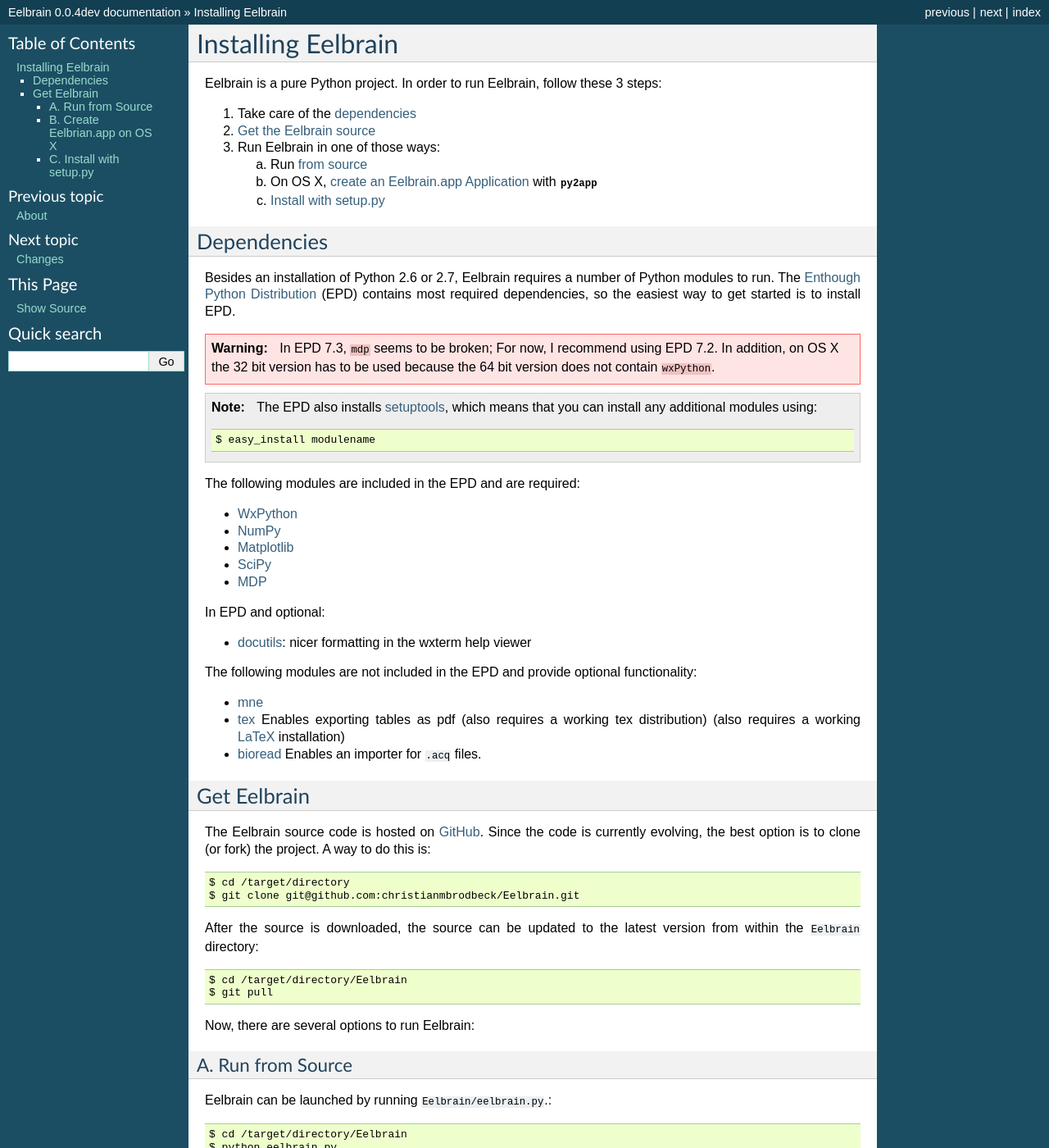
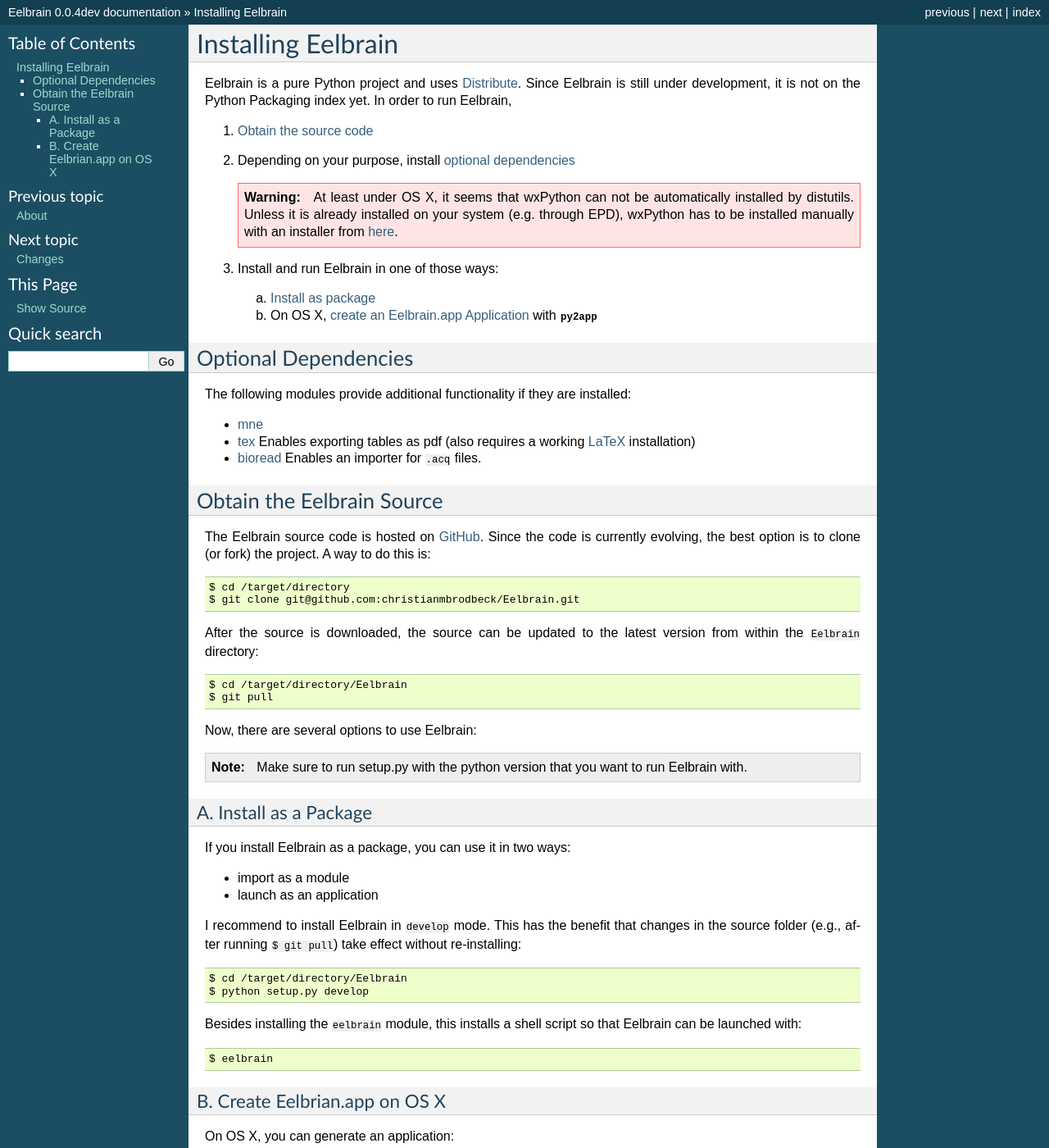
Before and after one commit to christianbrodbeck/Eelbrain, a Sphinx documentation site: the page built from doc/Installing.rst, in a window 1280 px wide and 1400 px high. Shown: the whole window at 82% size. Built offline with Sphinx 7.4.7, drawn with Linux system fonts in a browser that asks for light colours; formulas are drawn with MathJax 3; some of the changed text lies outside the part shown.

Commit message:
DOC: installing with distribute

```diff
--- a/doc/Installing.rst
+++ b/doc/Installing.rst
@@ -3,71 +3,45 @@
 Installing Eelbrain
 ===================
 
-Eelbrain is a pure Python project. In order to run Eelbrain, follow
-these 3 steps:
+Eelbrain is a pure Python project and uses `Distribute
+<http://packages.python.org/distribute/setuptools.html>`_.
+Since Eelbrain is still under development, it is not on the Python Packaging
+index yet. In order to run Eelbrain,
 
-#.  Take care of the :ref:`dependencies <installing-dependencies>`
-#.  :ref:`Get the Eelbrain source <installing-eelbrain>`
-#.  Run Eelbrain in one of those ways:
+#.  :ref:`Obtain the source code <obtain-source>`
+#.  Depending on your purpose, install :ref:`optional dependencies <dependencies>`
 
-    a. Run :ref:`from source <run-from-source>`
-    b. On OS X, :ref:`create an Eelbrain.app Application <installing-OS-X>`
+    .. warning::
+        At least under OS X, it seems that wxPython can not be automatically
+        installed by distutils. Unless it is already installed on your system
+        (e.g. through EPD), wxPython has to be installed manually with an installer
+        from `here <http://www.wxpython.org/download.php>`_.
+
+#.  Install and run Eelbrain in one of those ways:
+
+    a. :ref:`Install as package <install-package>`
+    b. On OS X, :ref:`create an Eelbrain.app Application <OS-X-app>`
        with :py:mod:`py2app`
-    c. :ref:`Install with setup.py <install>`
 
 
-.. _installing-dependencies:
+.. _dependencies:
 
-Dependencies
-^^^^^^^^^^^^
+Optional Dependencies
+^^^^^^^^^^^^^^^^^^^^^
 
-Besides an installation of Python 2.6 or 2.7, Eelbrain requires a number of
-Python modules to run. The `Enthough Python Distribution <http://enthought.com/
-products/epd.php>`_ (EPD) contains most required
-dependencies, so the easiest way to get started is to install EPD.
-
-.. warning::
-    In EPD 7.3, ``mdp`` seems to be broken; For now, I recommend using EPD 7.2.
-    In addition, on OS X the 32 bit version has to be used because the 64 bit
-    version does not contain ``wxPython``.
-
-.. note::
-    The EPD also
-    installs `setuptools <http://pypi.python.org/pypi/setuptools>`_, which means
-    that you can install any additional modules using::
-
-        $ easy_install modulename
-
-The following modules are included in the EPD and are required:
-
-* `WxPython <http://www.wxpython.org/>`_
-* `NumPy <http://numpy.scipy.org>`_
-* `Matplotlib <http://matplotlib.sourceforge.net/>`_
-* `SciPy <http://www.scipy.org/>`_
-* `MDP <http://mdp-toolkit.sourceforge.net/>`_
-
-
-In EPD and optional:
-
-* `docutils <http://docutils.sourceforge.net/>`_: nicer formatting in the
-  wxterm help viewer
-
-
-The following modules are not included in the EPD and provide optional
-functionality:
+The following modules provide additional functionality if they are installed:
 
 * `mne <https://github.com/mne-tools/mne-python>`_
 * `tex <http://pypi.python.org/pypi/tex>`_ Enables exporting tables as pdf
-  (also requires a working tex distribution)
   (also requires a working `LaTeX <http://www.latex-project.org/>`_ installation)
 * `bioread <http://pypi.python.org/pypi/bioread>`_ Enables an importer for
   ``.acq`` files.
 
 
-.. _installing-eelbrain:
+.. _obtain-source:
 
-Get Eelbrain
-^^^^^^^^^^^^
+Obtain the Eelbrain Source
+^^^^^^^^^^^^^^^^^^^^^^^^^^
 
 The Eelbrain source code is hosted on `GitHub
 <https://github.com/christianmbrodbeck/Eelbrain>`_.
@@ -83,26 +57,43 @@
     $ cd /target/directory/Eelbrain
     $ git pull
 
-Now, there are several options to run Eelbrain:
+Now, there are several options to use Eelbrain:
+
+.. note::
+    Make sure to run setup.py with the python version that you want to run
+    Eelbrain with.
 
 
-.. _run-from-source:
 
-A. Run from Source
-------------------
+.. _install-package:
 
-Eelbrain can be launched by running ``Eelbrain/eelbrain.py``.::
+A. Install as a Package
+-----------------------
+
+If you install Eelbrain as a package, you can use it in two ways:
+
+- import as a module
+- launch as an application
+
+I recommend to install Eelbrain in ``develop`` mode. This has the
+benefit that changes in the source folder (e.g., after running
+``$ git pull``) take effect without re-installing::
 
 	$ cd /target/directory/Eelbrain
-	$ python eelbrain.py
+	$ python setup.py develop
+
+Besides installing the ``eelbrain`` module, this installs a shell script so
+that Eelbrain can be launched with::
+
+    $ eelbrain
 
 
-.. _installing-OS-X:
+.. _OS-X-app:
 
 B. Create Eelbrian.app on OS X
 ------------------------------
 
-On OS X a convenient application file can be generated::
+On OS X, you can generate an application::
 
     $ cd /target/directory/Eelbrain
     $ python setup.py py2app -A
@@ -113,24 +104,5 @@
 keeps references to the original source (due to the ``-A`` flag),
 so you must leave the source folder intact.
 The advantage of this method is that any
-changes in the source (such as ``git pull``) will be
+changes in the source (such as ``$ git pull``) will be
 reflected as soon as you restart the application.
-
-.. note::
-    Make sure to run setup.py with the python version that you want to run
-    Eelbrain with.
-
-
-.. _install:
-
-C. Install with setup.py
-------------------------
-
-Eelbrain can also be installed using the ``setup.py`` script, but this has to
-be repeated every time the source is updated::
-
-    $ cd /target/directory/Eelbrain
-    $ python setup.py install
-
-After this, the command ``eelbrain`` is available in the Terminal to start
-Eelbrain.
--- a/setup.py
+++ b/setup.py
@@ -101,6 +101,7 @@
     kwargs['packages'] = find_packages()
     # py2exe -----------------------------------------------------------------------
     if arg == 'py2exe':
+        # http://wiki.wxpython.org/DistributingYourApplication
         import py2exe, matplotlib
         data_files = matplotlib.get_py2exe_datafiles()
 
```
